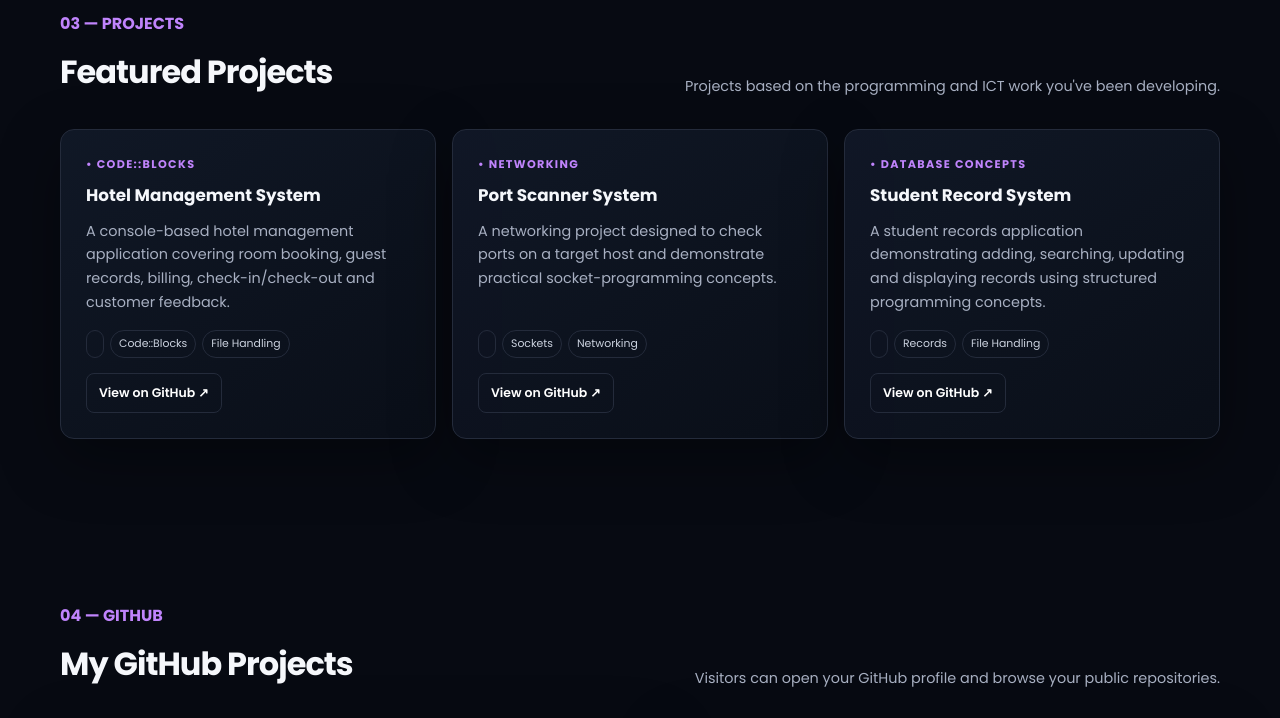
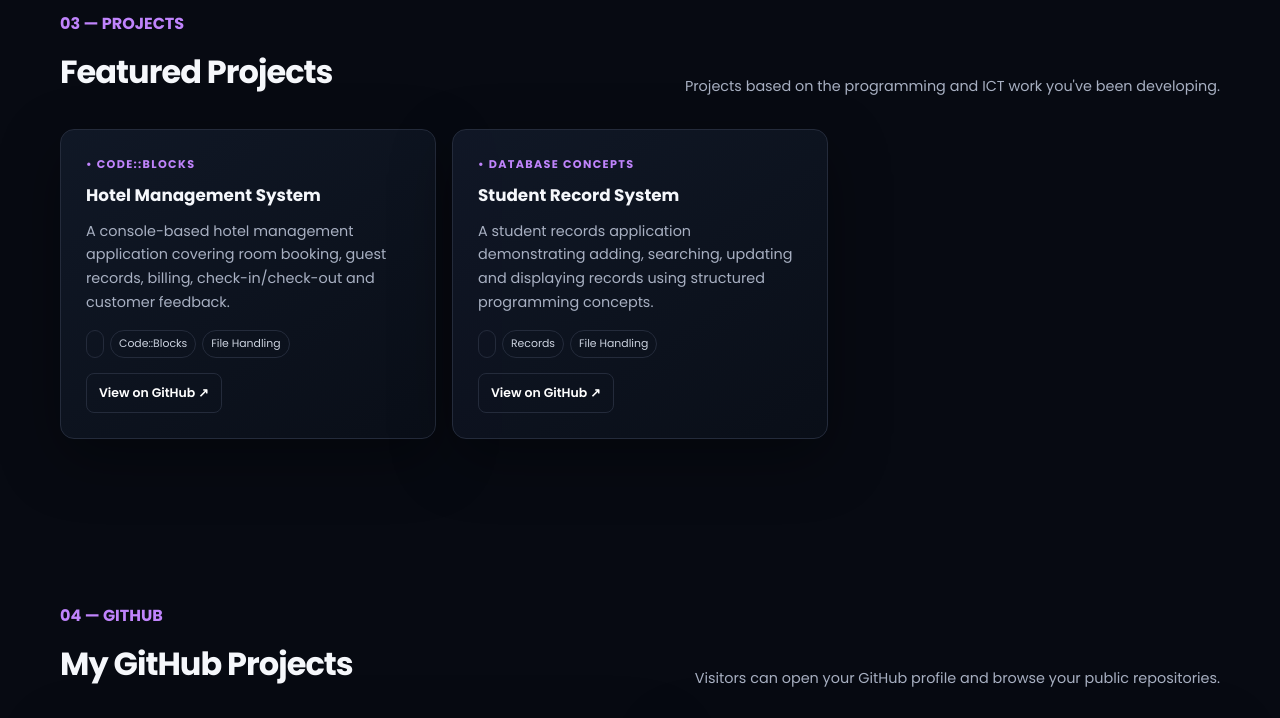
Before and after one commit to shabanizergiddy001-lgtm/SHABANPORT, a plain HTML site: page index.html in a window 1280 px wide. Shown: the part 2260-2978 px from the top of the page. Drawn offline with Linux system fonts and the light colour scheme; no server answers.

Commit message:
Update index.html

```diff
--- a/index.html
+++ b/index.html
@@ -309,13 +309,7 @@ textarea.input {min-height:135px;resize:vertical}
       <div class="tags"><span class="tag"></span><span class="tag">Code::Blocks</span><span class="tag">File Handling</span></div>
       <a class="btn" href="https://github.com/shabanizergiddy001-lgtm" target="_blank">View on GitHub ↗</a>
     </article>
-    <article class="card project reveal">
-      <span class="project-tag">• Networking</span>
-      <h3>Port Scanner System</h3>
-      <p>A networking project designed to check ports on a target host and demonstrate practical socket-programming concepts.</p>
-      <div class="tags"><span class="tag"></span><span class="tag">Sockets</span><span class="tag">Networking</span></div>
-      <a class="btn" href="https://github.com/shabanizergiddy001-lgtm" target="_blank">View on GitHub ↗</a>
-    </article>
+
     <article class="card project reveal">
       <span class="project-tag">• Database Concepts</span>
       <h3>Student Record System</h3>
```
